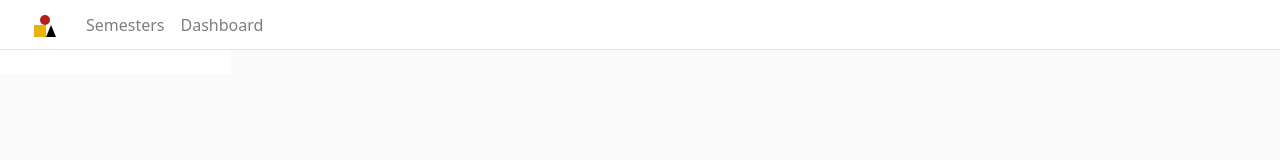
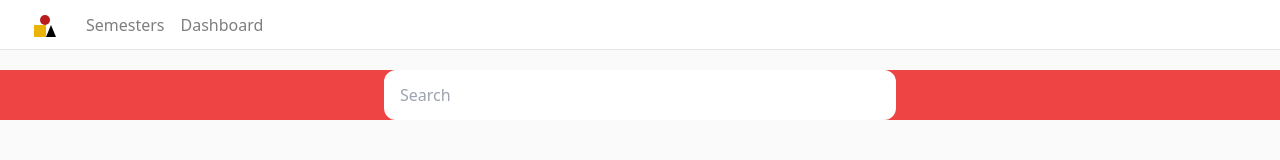
Before and after one commit to heismyke/School_visualisation_dashboard, a website: page index.html in a window 1280 px wide. Drawn offline with nearby package versions, Linux system fonts and the light colour scheme.

Commit message:
second message

```diff
--- a/index.html
+++ b/index.html
@@ -56,7 +56,9 @@
             </div>
         </div>
        </div>
-      <input type="search">
+       <div class="w-[100%] h-[50px] bg-red-500 flex items-center justify-center my-5">
+        <input type="search" class="text-[16px] w-[80%] md:w-[40%] h-[50px] pl-4 rounded-xl" placeholder="Search" >
+       </div>
     </div>
 
 
```
Also changed, not shown: dist/output.css.
